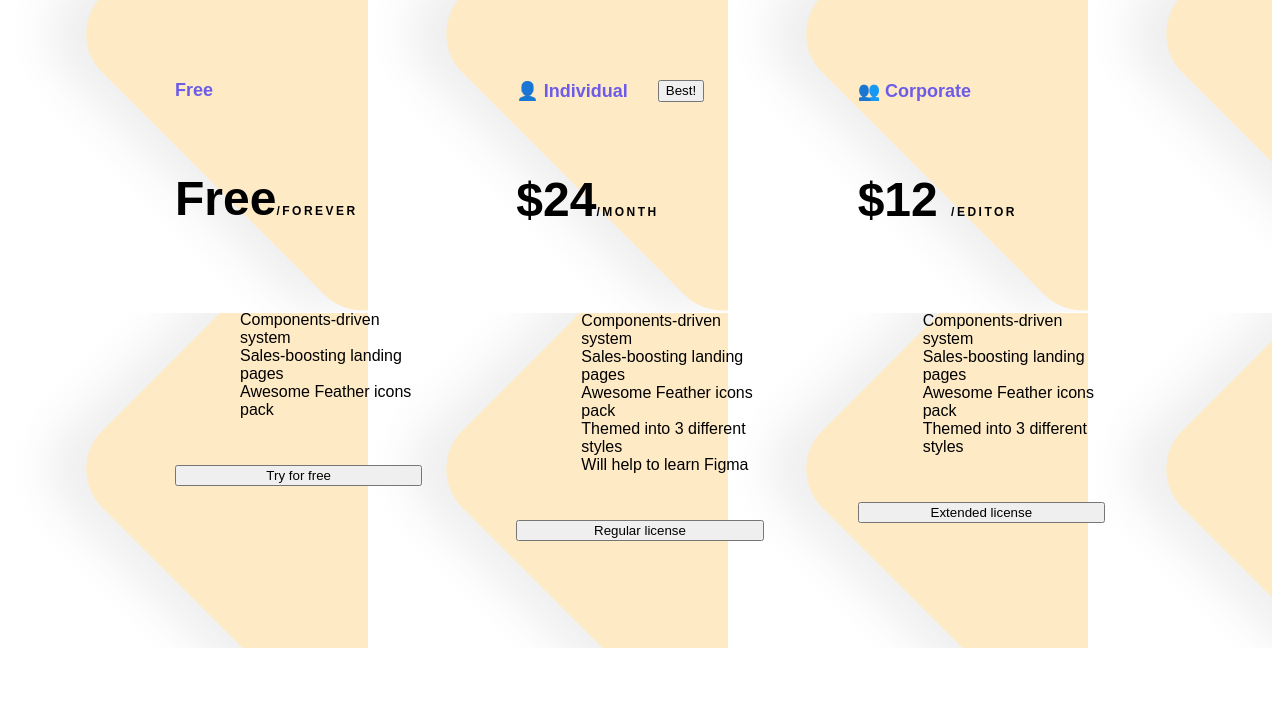
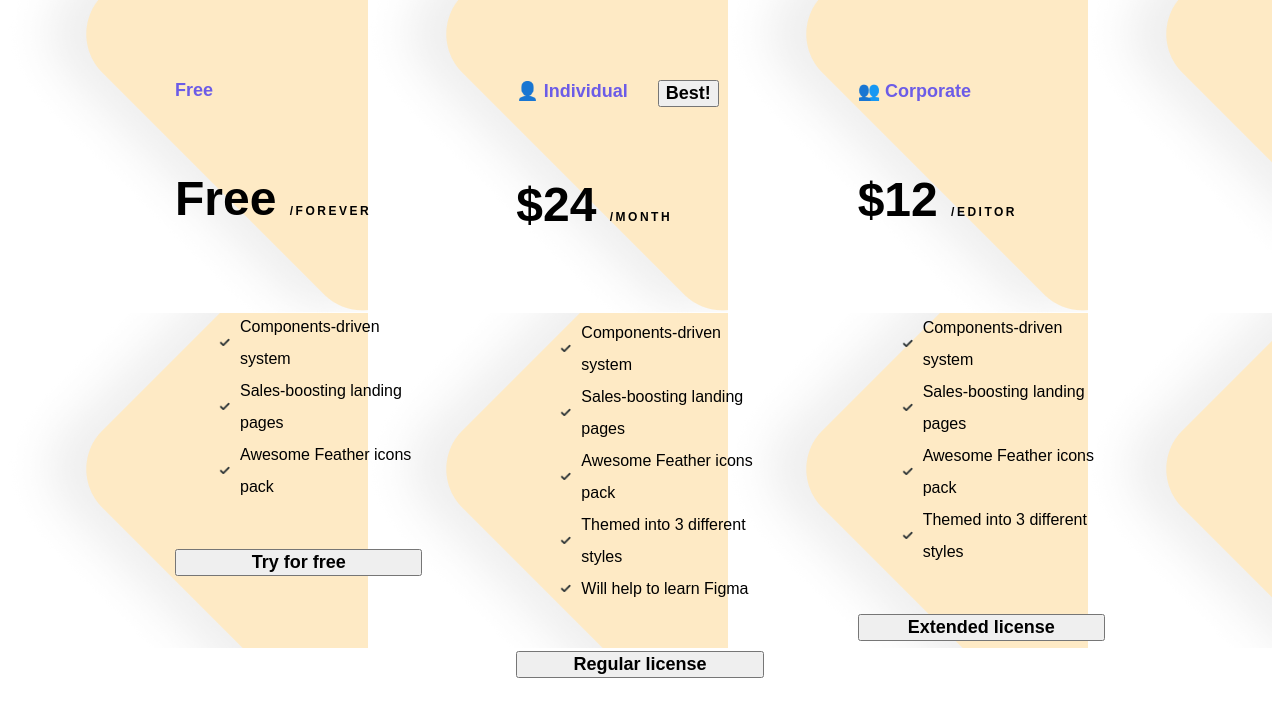
Before and after one commit to michellehernandez-2206/INM420-A1-MichelleH, a website: page baseDirectory/index.html in a window 1280 px wide. Shown: the part 1068-1787 px from the top of the page. Drawn offline with Linux system fonts and the light colour scheme; files whose address does not match are found by name; a web font is replaced by a local one.

Commit message:
al tuesday

```diff
--- a/baseDirectory/css/style.css
+++ b/baseDirectory/css/style.css
@@ -192,11 +192,13 @@
 
 ul{
     list-style: none;
+    margin-left: 0;
 }
 
 li {
   padding-left: 25px; /* Espacio para la imagen + margen */
   position: relative; /* Para posicionar el ::before */
+    line-height: 32px;
 }
 
 /* 3. Crear la viñeta con la imagen */
@@ -206,9 +208,18 @@
   left: 0;
   top: 50%; /* Centrar verticalmente */
   transform: translateY(-50%); /* Ajuste fino para centrar */
-  width: 16px; /* Tamaño de tu imagen */
-  height: 16px; /* Tamaño de tu imagen */
-  background-image: url('ruta/a/tu/imagen.png'); /* ¡La imagen! */
+  width: 20px; /* Tamaño de tu imagen */
+  height: 20px; /* Tamaño de tu imagen */
+  background-image: url('/images/icon-check.png'); /* ¡La imagen! */
   background-size: contain; /* Ajusta la imagen al tamaño del cuadro */
   background-repeat: no-repeat;
+  border-radius: 100px;
+
 }
+
+.box button{
+    color: black;
+    font-weight: 700;
+    font-size: 18px;
+
+}
```
Also changed, not shown: baseDirectory/index.html (+2 -2 lines), baseDirectory/images/Vector.png (added), baseDirectory/images/Vector.svg (added), baseDirectory/images/icon-check.png (added).
